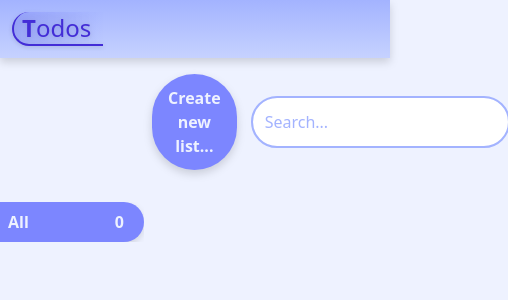
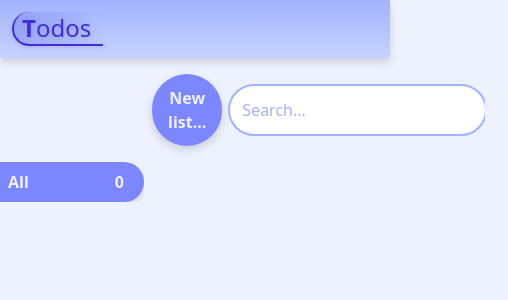
Before and after one commit to Ahtoh1337/todos, a React (Vite) app: page / in a window 390 px wide. Shown: the top 300 px of the page, 508 px wide, since content can reach past the window. Built offline with nearby package versions, Linux system fonts and the light colour scheme.

Commit message:
Make list grid responsive

```diff
--- a/src/TodoLists.tsx
+++ b/src/TodoLists.tsx
@@ -7,8 +7,7 @@ export const TodoLists = observer(function ({ lists }: { lists: TodoList[] }) {
         <div className="
         grid items-baseline gap-y-4
         gap-x-2 lg:gap-x-3
-        grid-cols-1 md:grid-cols-2 xl:grid-cols-3
-        2xl:grid-cols-4">
+        grid-cols-[repeat(auto-fill,_minmax(17rem,auto))]">
             {lists.map(l => (<TodoListComp key={l.id} todoList={l} />))}
         </div>
     )
--- a/src/TodoMain.tsx
+++ b/src/TodoMain.tsx
@@ -56,15 +56,18 @@ export const TodoMain = observer(function () {
     });
 
     return (
-        <div className="@container grid grid-cols-[minmax(9rem,1fr)_7fr] gap-y-4 gap-x-2 lg:gap-x-4 p-4 pl-0 text-indigo-800">
-            <div className="flex items-center pb-4 col-start-2">
+        <div className="@container grid grid-cols-[minmax(9rem,1fr)_7fr]
+            gap-y-4 gap-x-2 lg:gap-x-4 p-4 pl-0
+            text-indigo-800">
+            <div className="flex items-center col-start-2
+            sm:pb-4">
                 <button className="font-bold bg-indigo-400 text-indigo-50
                     hover:bg-indigo-500 hover:text-indigo-100
                     active:bg-indigo-600
                     rounded-full drop-shadow-lg
-                    p-3 px-4 mr-4"
+                    p-3 px-4 mr-2 sm:mr-4"
                     onClick={handleTodoListCreation}>
-                    Create new list...
+                    New list...
                 </button>
                 <SearchBar value={filterOptions.searchString} onChange={handleSearchInputChange} />
             </div>
```
